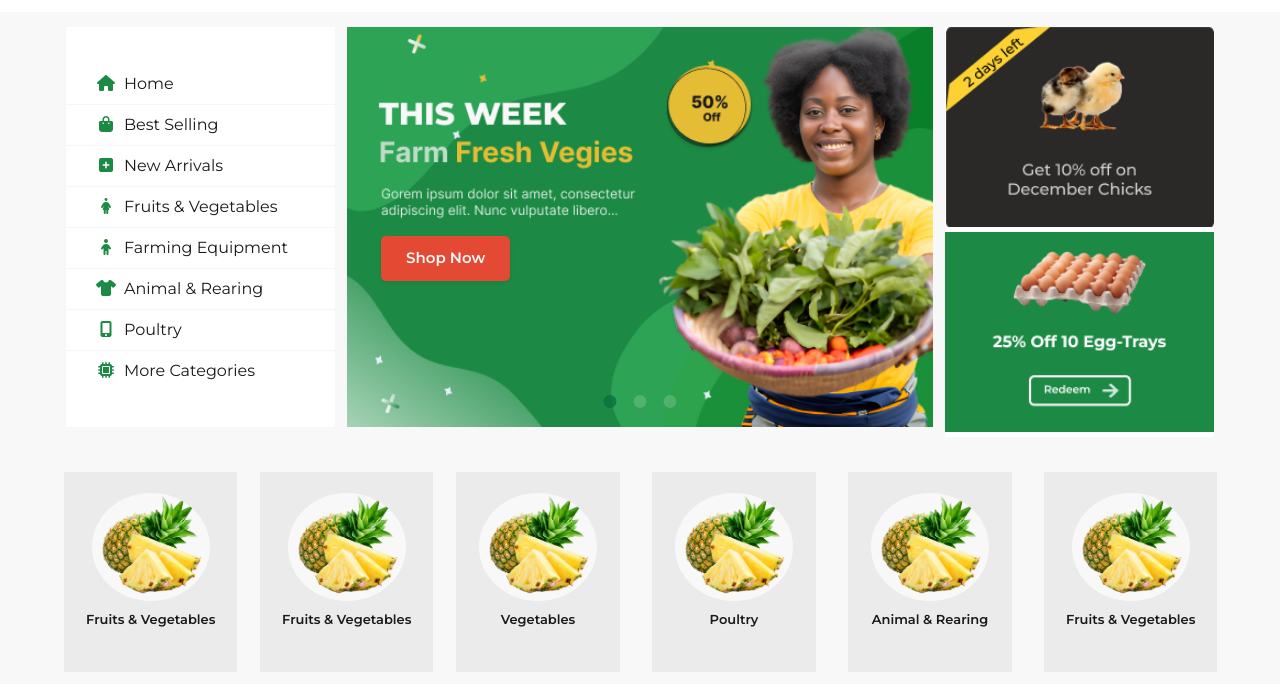
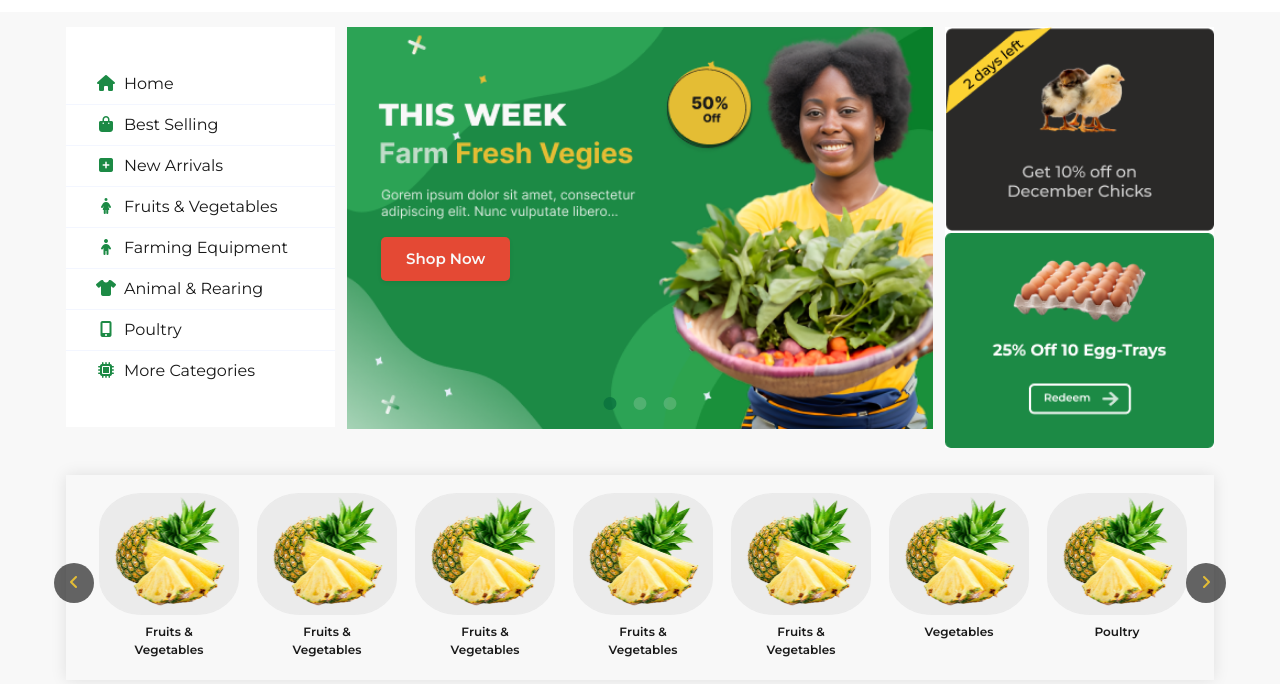
Before and after one commit to DanielGraham123/efarm-html, a website with bundled scripts: page index.html in a window 1280 px wide. Shown: the part 116-800 px from the top of the page. Built offline with nearby package versions, Linux system fonts and the light colour scheme.

Commit message:
adjusted look of categories slider

```diff
--- a/css/style.scss
+++ b/css/style.scss
@@ -10,6 +10,7 @@ $accent-color-tint: #E4BD34;
 $transparent-dark: rgba(0, 0, 0, 0.6);
 $gray-color: #ebebeb;
 $transparent-green: rgb(27 161 98 / 25%);
+$transparent-yellow: rgba(255, 251, 0, 0.25);
 
 $lh: 1.2rem;
 
@@ -336,35 +337,62 @@ h2 {
 /**********************************/
 /********* Category List CSS ******/
 /**********************************/
-.categories .item {
-    float: left;
-}
-
-.categories .item>div {
-    margin: 4px 6px;
+.categories {
+    background-color: $primary-white;
+    box-shadow: 0 0 15px 0 rgba(0, 0, 0, 0.1);
+    padding: 10px 20px;
+}
+
+.categories .category-slider a {
+    text-decoration: none !important;
+}
+
+.categories .pad15 {
+    border-radius: 30% !important;
+    border: 1px solid $gray-color;
+    margin: 0 8px;
+    background-color: $gray-color;
 }
 
 .categories .pad15 img {
+    width: 130px;
+    object-fit: cover;
+}
+
+.categories .pad15 img:hover {
+    transform: scale(1.1);
+    transition: all 0.5s ease-in-out;
+}
+
+.categories .slick-arrow {
+    width: 40px;
+    height: 40px;
+    z-index: 1;
+}
+
+.categories .slide-arrow {
+    position: absolute;
+    top: 50%;
+    margin-top: -15px;
+}
+
+.categories button.slide-arrow {
     border-radius: 50% !important;
-    border: 1px solid $gray-color;
-    width: 120px;
-    object-fit: cover;
-    background-color: $primary-white;
-
-}
-
-.categories .slick-prev,
-.categories .slick-next {
-    // z-index: 1;
-    display: none !important;
-}
-
-.categories .slick-prev {
-    // left: calc(678px - 100vw);
-}
-
-.categories .slick-next {
-    // right: calc(678px - 100vw);
+    background-color: $transparent-dark !important;
+    color: $accent-color-tint !important;
+    border: none !important;
+}
+
+.categories button:hover {
+    background-color: $primary-dark !important;
+}
+
+.categories .prev-arrow {
+    left: -20px;
+}
+
+.categories .next-arrow {
+    right: -20px;
 }
 
 .categories .slick-prev:before,
@@ -372,17 +400,31 @@ h2 {
     color: black;
 }
 
+.categories .category_name {
+    padding-right: 20px;
+    padding-left: 20px;
+}
+
 .categories .category_name p {
-    font-size: 13px;
+    font-size: 12px;
     font-weight: 600;
+
+    text-overflow: ellipsis;
+    display: -webkit-box !important;
+    -webkit-line-clamp: 2;
+    -webkit-box-orient: vertical;
+    overflow: hidden;
 }
 
 .categories .slick-slide {
-    margin: 0 10px;
+    margin: 0 1px;
 }
 
 .categories .categ_card {
-    height: 200px !important;
+    height: 185px !important;
+    padding-top: 8px;
+    padding-bottom: 25px;
+    width: 100%;
 }
 
 /**********************************/
@@ -390,12 +432,12 @@ h2 {
 /**********************************/
 .header {
     position: relative;
-    margin-bottom: 15px;
+    // margin-bottom: 15px;
 }
 
 .header .col-md-3,
 .header .col-md-6 {
-    margin-bottom: 30px;
+    // margin-bottom: 30px;
 }
 
 .header .navbar {
@@ -506,7 +548,7 @@ h2 {
 }
 
 .header-slider .header-slider-item img {
-    height: 400px !important;
+    height: 402px !important;
     width: 660px;
     object-fit: cover;
 }
@@ -565,12 +607,15 @@ h2 {
     width: 100%;
     height: 50%;
     overflow: hidden;
-    margin-bottom: 5px;
+}
+
+.header .header-img:nth-of-type(1) .img-item {
+    margin-bottom: 2px;
 }
 
 .header .img-item img {
     width: 100%;
-    height: 200px;
+    height: fit-content;
     object-fit: cover;
 }
 
--- a/index.html
+++ b/index.html
@@ -234,7 +234,7 @@
     <!-- Bottom Bar End -->
 
     <!-- Main Slider Start -->
-    <div class="header">
+    <div class="header mb-3">
       <div class="container-fluid">
         <div class="row">
           <div class="col-lg-3 d-none d-lg-block">
@@ -345,12 +345,13 @@
     <!-- Main Slider End -->
 
     <!-- Category Listing Start -->
+    <div class="container-fluid">
       <div class="categories mb-5">
-      <div class="container-fluid">
-        <div class="row align-items-center product-slider-4">
-          <div class="col-2">
+        <div class="row align-items-center">
+          <div class="category-slider mx-auto px-3">
+            <div class="">
               <a href="">
-              <div class="item text-center bg-gray py-3 px-3 categ_card">
+                <div class="item text-center categ_card">
                   <div class="pad15 d-flex justify-content-center">
                     <img src="img/product-1.png" alt="" />
                   </div>
@@ -360,9 +361,9 @@
                 </div>
               </a>
             </div>
-          <div class="col-2">
+            <div class="">
               <a href="">
-              <div class="item text-center bg-gray py-3 px-3 categ_card">
+                <div class="item text-center categ_card">
                   <div class="pad15 d-flex justify-content-center">
                     <img src="img/product-1.png" alt="" />
                   </div>
@@ -372,9 +373,9 @@
                 </div>
               </a>
             </div>
-          <div class="col-2">
+            <div class="">
               <a href="">
-              <div class="item text-center bg-gray py-3 px-3 categ_card">
+                <div class="item text-center categ_card">
                   <div class="pad15 d-flex justify-content-center">
                     <img src="img/product-1.png" alt="" />
                   </div>
@@ -384,65 +385,90 @@
                 </div>
               </a>
             </div>
-          <div class="col-2">
+            <div class="">
               <a href="">
-              <div class="item text-center bg-gray py-3 px-3 categ_card">
+                <div class="item text-center categ_card">
                   <div class="pad15 d-flex justify-content-center">
                     <img src="img/product-1.png" alt="" />
                   </div>
                   <div class="category_name">
-                  <p class="text-center mb-0 mt-2">Vegetables</p>
-                </div>
-              </div>
-            </a>
-          </div>
-          <div class="col-2">
+                    <p class="text-center mb-0 mt-2">Fruits & Vegetables</p>
+                  </div>
+                </div>
+              </a>
+            </div>
+            <div class="">
               <a href="">
-              <div class="item text-center bg-gray py-3 px-3 categ_card">
+                <div class="item text-center categ_card">
                   <div class="pad15 d-flex justify-content-center">
                     <img src="img/product-1.png" alt="" />
                   </div>
                   <div class="category_name">
-                  <p class="text-center mb-0 mt-2">Poultry</p>
-                </div>
-              </div>
-            </a>
-          </div>
-          <div class="col-2">
+                    <p class="text-center mb-0 mt-2">Fruits & Vegetables</p>
+                  </div>
+                </div>
+              </a>
+            </div>
+            <div class="">
               <a href="">
-              <div class="item text-center bg-gray py-3 px-3 categ_card">
+                <div class="item text-center categ_card">
                   <div class="pad15 d-flex justify-content-center">
                     <img src="img/product-1.png" alt="" />
                   </div>
                   <div class="category_name">
-                  <p class="text-center mb-0 mt-2">Animal & Rearing</p>
-                </div>
-              </div>
-            </a>
-          </div>
-          <div class="col-2">
+                    <p class="text-center mb-0 mt-2">Vegetables</p>
+                  </div>
+                </div>
+              </a>
+            </div>
+            <div class="">
               <a href="">
-              <div class="item text-center bg-gray py-3 px-3 categ_card">
+                <div class="item text-center categ_card">
                   <div class="pad15 d-flex justify-content-center">
                     <img src="img/product-1.png" alt="" />
                   </div>
                   <div class="category_name">
-                  <p class="text-center mb-0 mt-2">Fruits & Vegetables</p>
-                </div>
-              </div>
-            </a>
-          </div>
-          <div class="col-2">
+                    <p class="text-center mb-0 mt-2">Poultry</p>
+                  </div>
+                </div>
+              </a>
+            </div>
+            <div class="">
               <a href="">
-              <div class="item text-center bg-gray py-3 px-3 categ_card">
+                <div class="item text-center categ_card">
                   <div class="pad15 d-flex justify-content-center">
                     <img src="img/product-1.png" alt="" />
                   </div>
                   <div class="category_name">
+                    <p class="text-center mb-0 mt-2">Animal & Rearing</p>
+                  </div>
+                </div>
+              </a>
+            </div>
+            <div class="">
+              <a href="">
+                <div class="item text-center categ_card">
+                  <div class="pad15 d-flex justify-content-center">
+                    <img src="img/product-1.png" alt="" />
+                  </div>
+                  <div class="category_name">
+                    <p class="text-center mb-0 mt-2">Fruits & Vegetables</p>
+                  </div>
+                </div>
+              </a>
+            </div>
+            <div class="">
+              <a href="">
+                <div class="item text-center categ_card">
+                  <div class="pad15 d-flex justify-content-center">
+                    <img src="img/product-1.png" alt="" />
+                  </div>
+                  <div class="category_name">
                     <p class="text-center mb-0 mt-2">Cash Crops</p>
                   </div>
                 </div>
               </a>
+            </div>
           </div>
         </div>
       </div>
--- a/js/main.js
+++ b/js/main.js
@@ -43,38 +43,44 @@
     });
 
 
-    // Product Slider 4 Categories
-    $('.product-slider-4').slick({
-        autoplay: true,
+    // Categories Slider
+    $('.category-slider').slick({
+        autoplay: false,
         infinite: true,
         dots: false,
         arrows: true,
-        slidesToShow: 6,
-        slidesToScroll: 1,
+        slidesToShow: 7,
+        slidesToScroll: 2,
         centerMode: false,
+        prevArrow: "<button class='slide-arrow prev-arrow'><i class='fa fa-angle-left' aria-hidden='true'></i></button>",
+        nextArrow: "<button class='slide-arrow next-arrow'><i class='fa fa-angle-right' aria-hidden='true'></i></button>",
         responsive: [
             {
                 breakpoint: 1200,
                 settings: {
-                    slidesToShow: 6,
+                    slidesToShow: 7,
+                    slidesToScroll: 2,
                 }
             },
             {
                 breakpoint: 992,
                 settings: {
                     slidesToShow: 4,
+                    slidesToScroll: 2,
                 }
             },
             {
                 breakpoint: 768,
                 settings: {
                     slidesToShow: 3,
+                    slidesToScroll: 1,
                 }
             },
             {
                 breakpoint: 576,
                 settings: {
                     slidesToShow: 2,
+                    slidesToScroll: 1,
                 }
             },
         ]
```
Also changed, not shown: css/style.css, 1 other file. Lines whose indentation alone changed are shown as unchanged.
